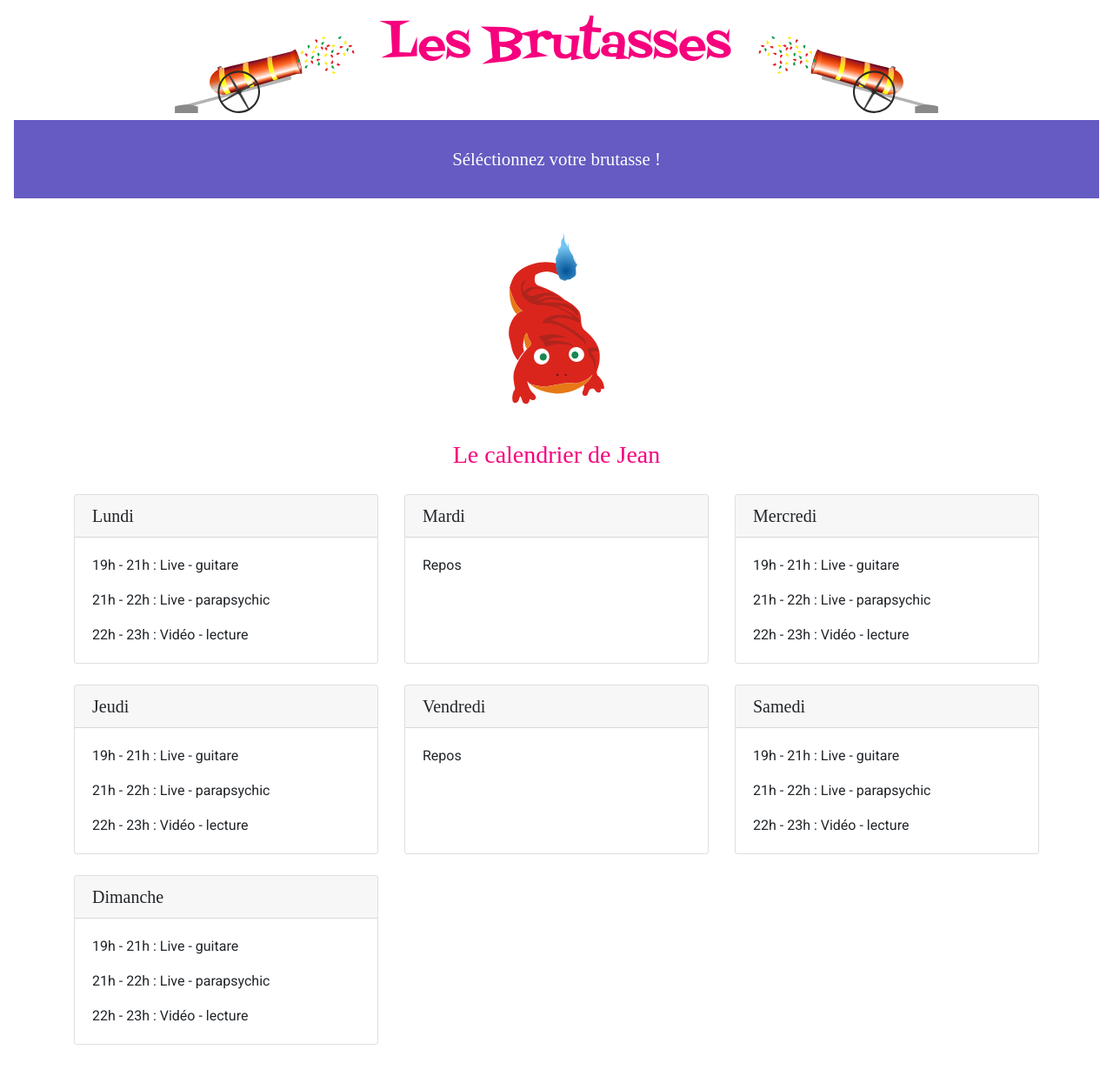
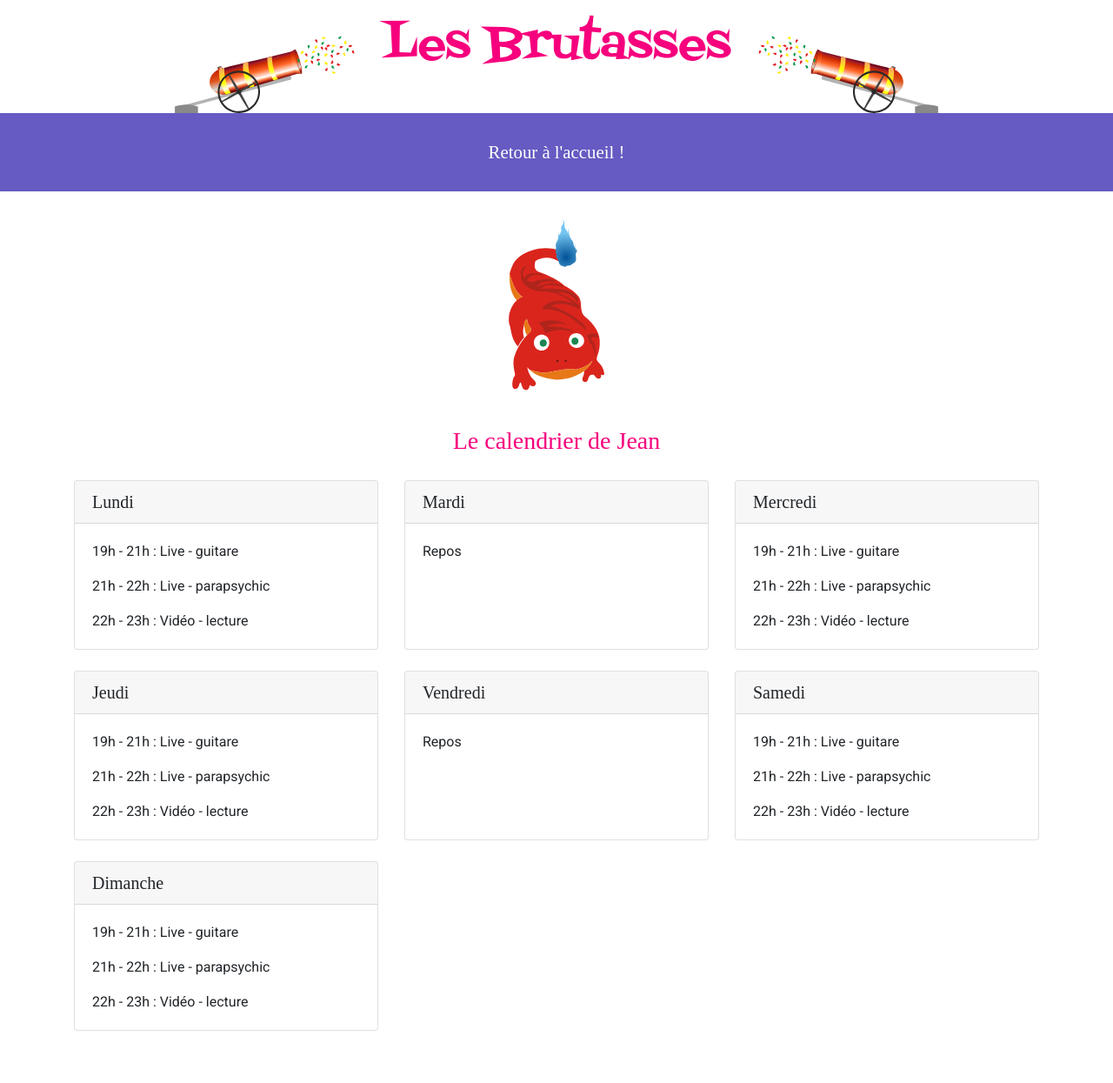
Before and after one commit to lesBrutasses/les_brutasses, a Jekyll site: the page built from jean.md, in a window 1280 px wide. Shown: the whole page at 87% size. Built offline with Jekyll 4.4.1, drawn with Linux system fonts in a browser that asks for light colours; some web fonts are replaced.

Commit message:
Modifs Jean

```diff
--- a/_layouts/jean.html
+++ b/_layouts/jean.html
@@ -33,10 +33,10 @@
 		</div>
 
 	</div>
-	<a class="nav-link" href="index.html">
+	<a href="index.html">
 		<div class="specialFont"
 			style="text-align: center; background: #655bc2; color: white; height: 90px; line-height: 90px; font-size: 1.3em; padding-left: 6px; padding-right: 6px;">
-			Séléctionnez votre brutasse !</div>
+			Retour à l'accueil !</div>
 	</a>
 
 	<div class="container">
```
